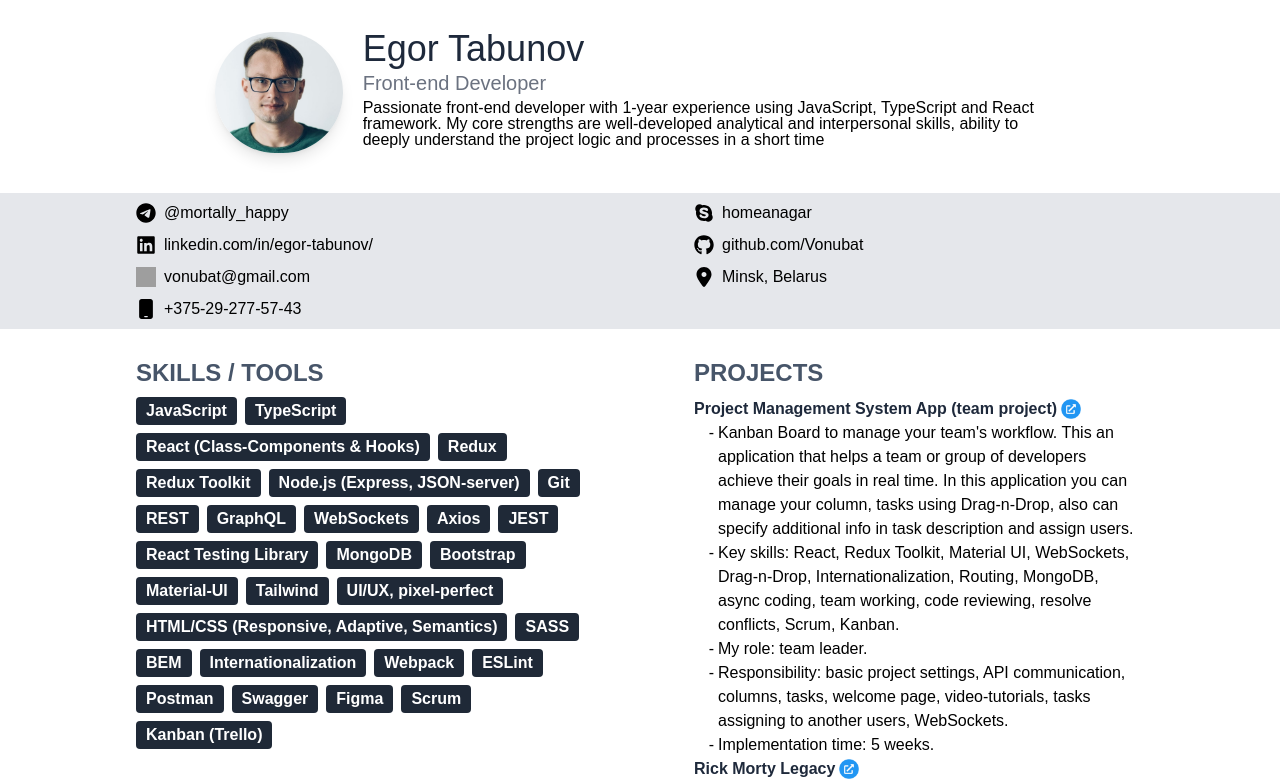
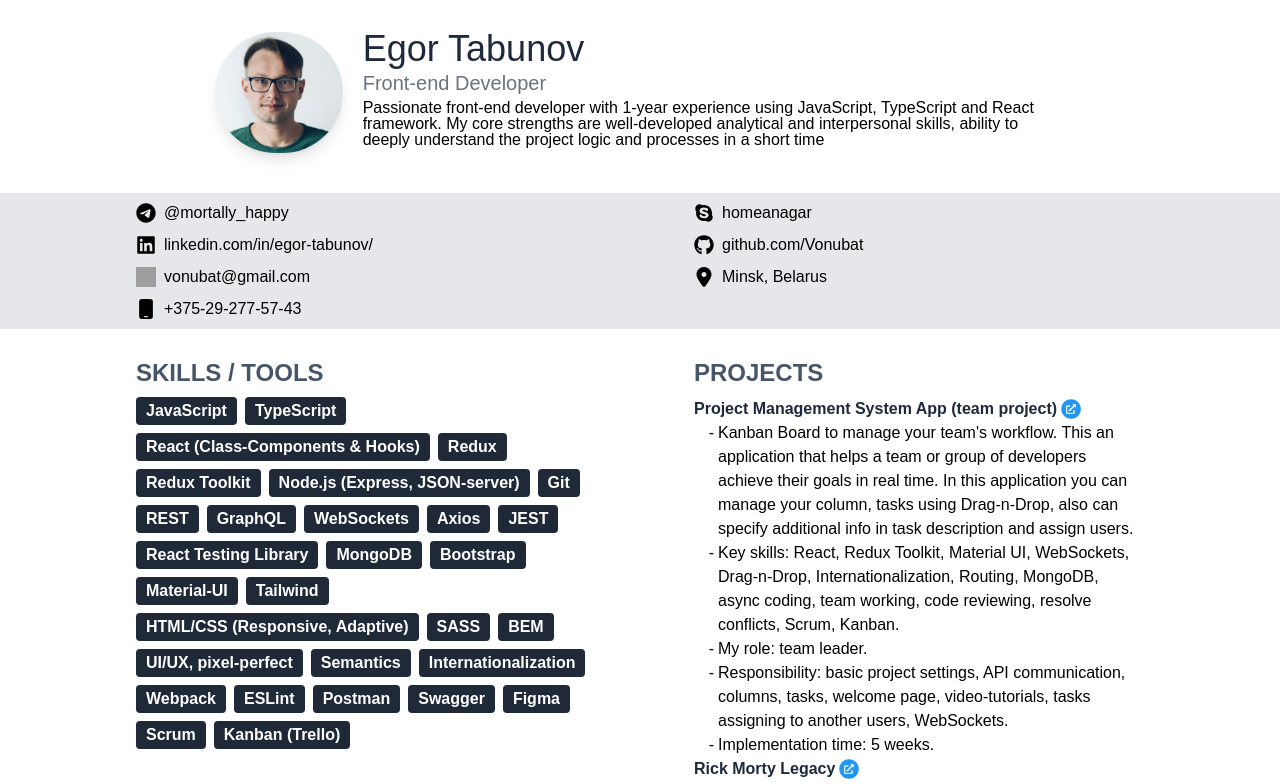
Before and after one commit to Vonubat/resume, a React (Create React App) app: page / in a window 1280 px wide. Shown: the top 784 px of the page. Built offline with nearby package versions, Linux system fonts and the light colour scheme; grey boxes are pictures that could not be loaded; what tw-elements would draw is missing.

Commit message:
fix: small fix in skills and tools

```diff
--- a/src/constants/index.ts
+++ b/src/constants/index.ts
@@ -16,10 +16,11 @@ export const SKILLS_AND_TOOLS: string[] = [
   'Bootstrap',
   'Material-UI',
   'Tailwind',
-  'UI/UX, pixel-perfect',
-  'HTML/CSS (Responsive, Adaptive, Semantics)',
+  'HTML/CSS (Responsive, Adaptive)',
   'SASS',
   'BEM',
+  'UI/UX, pixel-perfect',
+  'Semantics',
   'Internationalization',
   'Webpack',
   'ESLint',
```
